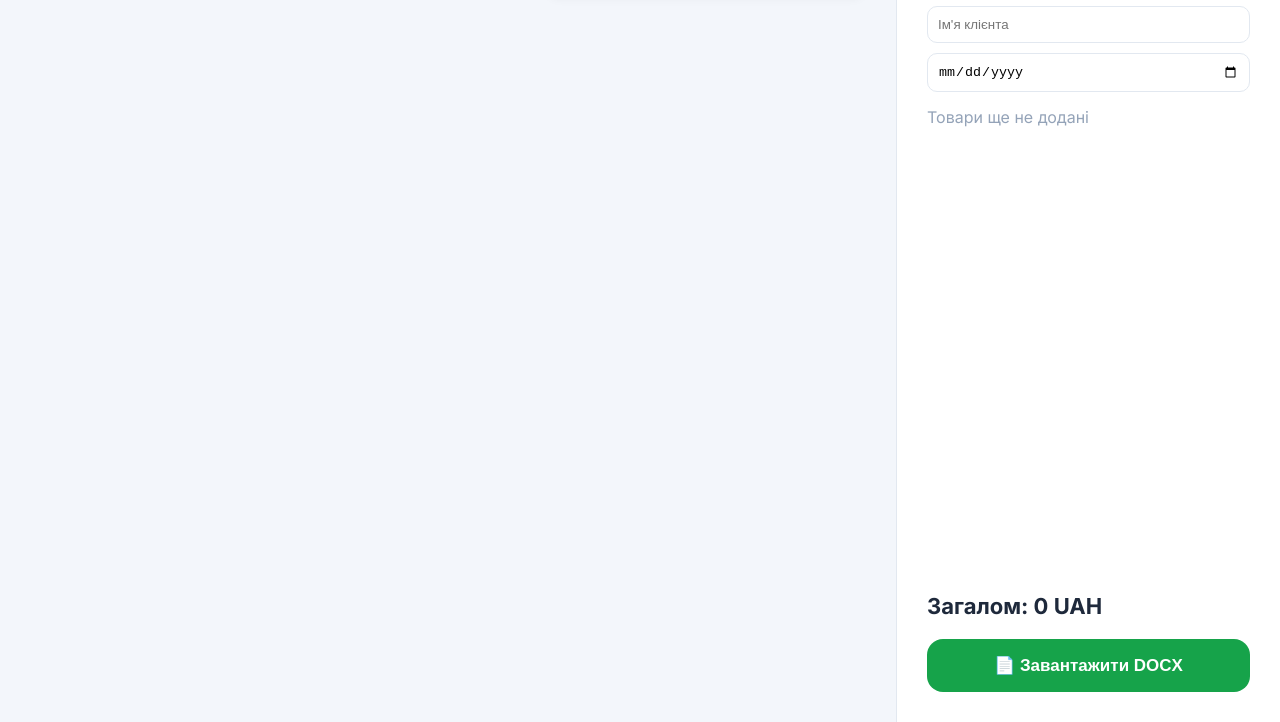
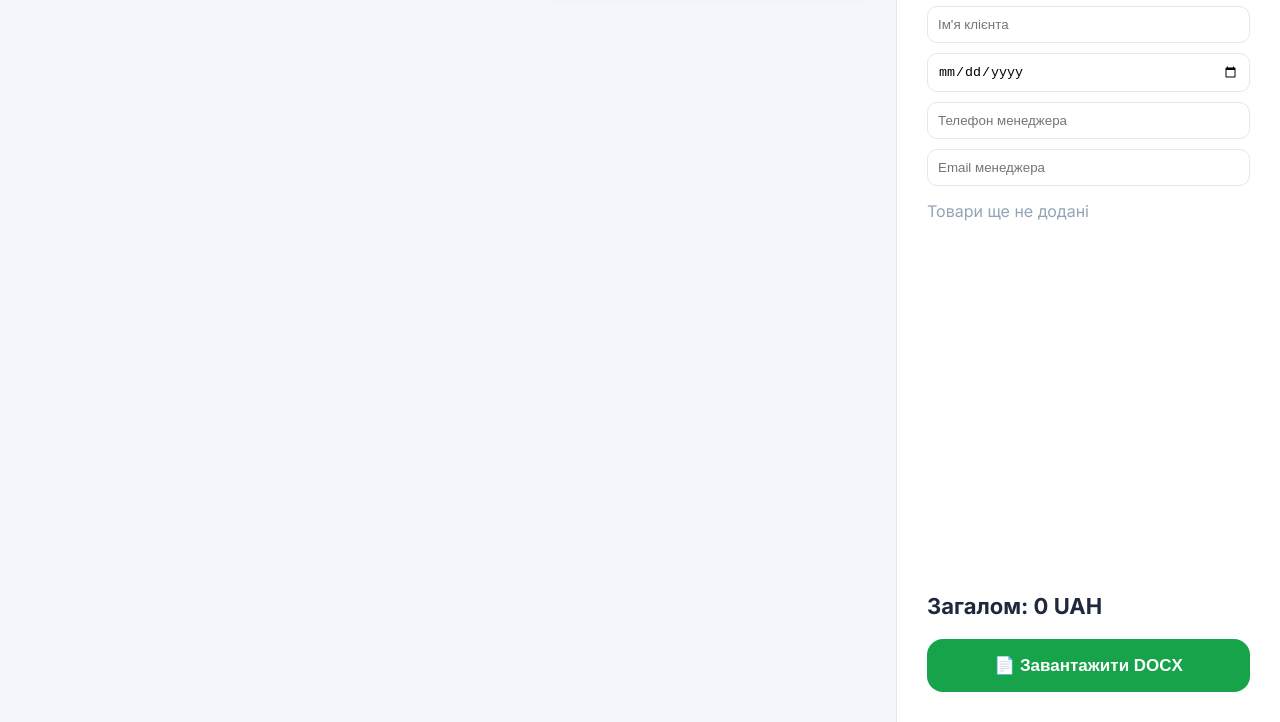
Before and after one commit to lolrerer/kp-generator, a website: page index.html in a window 1280 px wide. Shown: the part 78-800 px from the top of the page. Drawn offline with Linux system fonts and the light colour scheme; no server answers.

Commit message:
Update index.html

```diff
--- a/index.html
+++ b/index.html
@@ -288,6 +288,17 @@ body{
         style="padding:10px;border:1px solid #e2e8f0;border-radius:10px;"
       />
 
+      <input
+        id="managerPhone"
+        placeholder="Телефон менеджера"
+        style="padding:10px;border:1px solid #e2e8f0;border-radius:10px;"
+      />
+
+      <input
+       id="managerEmail"
+       placeholder="Email менеджера"
+       style="padding:10px;border:1px solid #e2e8f0;border-radius:10px;"
+      />
     </div>
     <div class="kp-items" id="kpItems">
 
@@ -520,6 +531,8 @@ window.downloadDOCX = async function () {
   const payload = {
     clientName: document.getElementById("clientName").value || "Client",
     clientDate: document.getElementById("clientDate").value || "",
+    managerPhone: document.getElementById("managerPhone").value || "",
+    managerEmail: document.getElementById("managerEmail").value || "",
     products: selected
   };
 
```
